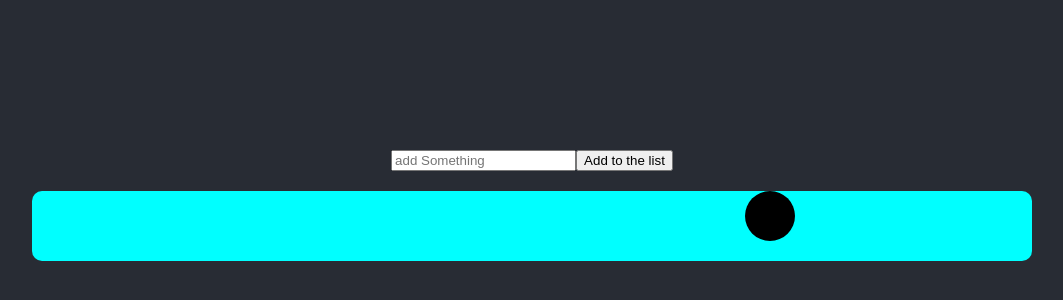
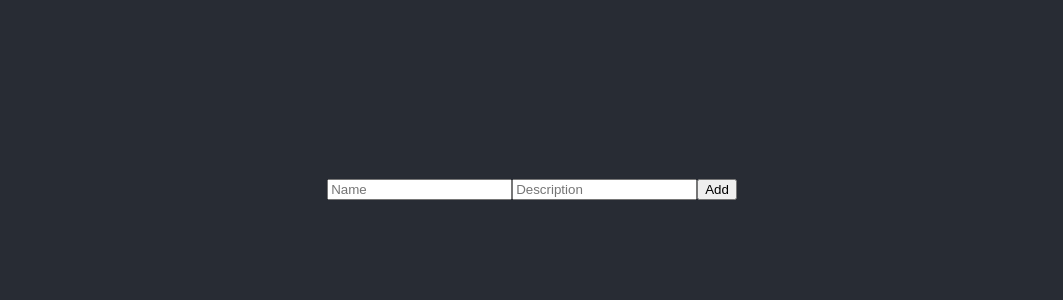
Before and after one commit to 12NikhilKumar/react, a React (Create React App) app: page / in a window 1280 px wide. Shown: the part 190-490 px from the top of the page, without its empty margins (108-1171 px from the left). Built offline with nearby package versions, Linux system fonts and the light colour scheme.

Commit message:
todo list

```diff
--- a/src/App.js
+++ b/src/App.js
@@ -1,9 +1,9 @@
 import './App.css';
-import Todo from './Component/todo';
+import List from './Component/list'
 function App() {
   return (
     <div className = "App App-header">
-      <Todo/>
+      <List/>
     </div>
   );
 }
--- /dev/null
+++ b/src/Component/list.js
@@ -0,0 +1,30 @@
+import {useState} from "react";
+import ListInput from "./listInput"
+import ListItem from "./listitem"
+const List = ()=>{
+    const [list,setList] = useState([]);
+    const handleSubmit = ({title,description})=>{
+        const payload = {
+            id: list.length+1,
+            title,
+            description,
+            status: "offline"
+        }
+        setList([...list,payload]);
+    }
+    const handleDelete = (id)=>{
+        console.log(id);
+        setList(list.filter((item)=> item.id !== id))
+    }
+    const handleUpdate = (id)=>{
+        const updateList = list.map(item=> item.id === id && item.status === "active"?{...item,status:"offline"}:{...item,status:"active"})
+        setList(updateList)
+    }
+    return(
+        <>
+        <ListInput onSubmit={handleSubmit}/>
+        <ListItem  data={list} handleDelete={handleDelete} updateStatus={handleUpdate}/>
+        </>
+    )
+}
+export default List;
--- /dev/null
+++ b/src/Component/listInput.js
@@ -0,0 +1,26 @@
+import {useState} from "react";
+const ListInput = ({onSubmit})=>{
+    const [state,setState] = useState({
+        id:1,
+        title: "",
+        description: "",
+        status: ""
+    });
+    const handleChange = (e) => {
+        setState({
+            ...state,
+            [e.target.name]: e.target.value
+        });
+    }
+    const onAdd = ()=>{
+        onSubmit(state);
+    }
+    return (
+        <div>
+            <input placeholder="Name" name="title" value={state.title} onChange={handleChange}/>
+            <input placeholder="Description" name="description" value={state.description} onChange={handleChange}/>
+            <button onClick={onAdd}>Add</button>
+        </div>
+    )
+}
+export default ListInput;
--- /dev/null
+++ b/src/Component/listitem.js
@@ -0,0 +1,13 @@
+import React from "react";
+function ListItem({data,handleDelete,updateStatus}){
+    return(
+        <ul>
+            {
+                data.map(item =>
+                    <li key={item.id}>{item.title} - {item.description} - {item.status} - <button onClick={()=>handleDelete(item.id)}>Delete</button> - <button onClick={()=>updateStatus(item.id)}>update</button></li>
+                    )
+            }
+        </ul>
+    );
+}
+export default ListItem;
```
